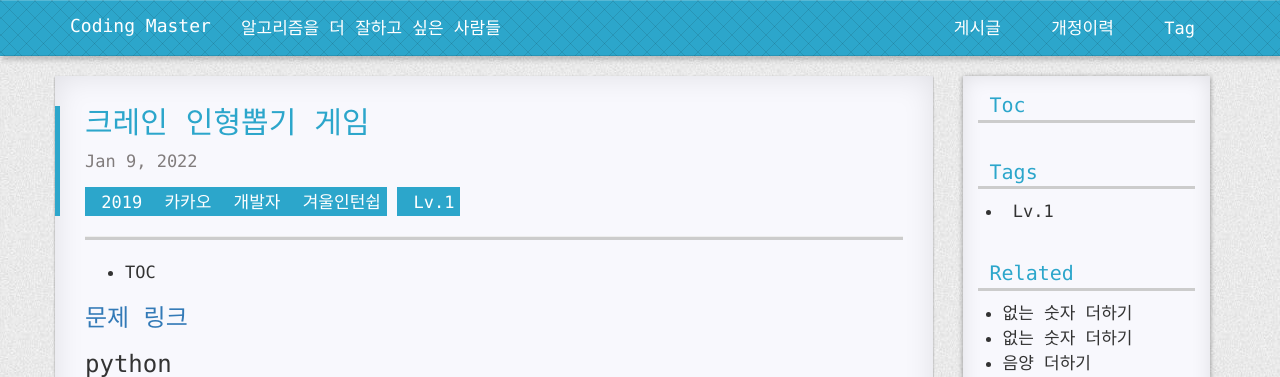
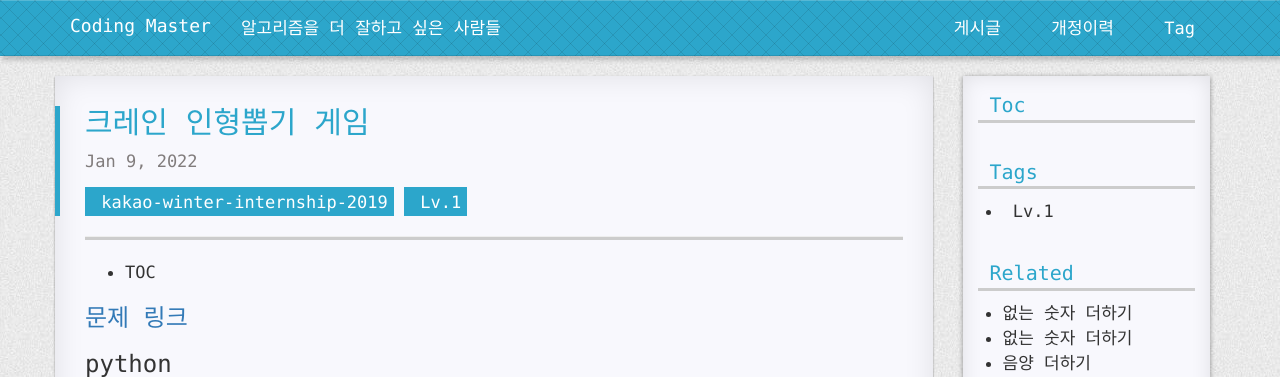
Before and after one commit to COMA-coding-master/COMA-coding-master.github.io, a Jekyll site: the page built from _posts/2022-01-09-크레인인형뽑기게임.md, in a window 1280 px wide. Shown: the top 377 px of the page. Built offline with Jekyll 4.4.1, drawn with Linux system fonts in a browser that asks for light colours; nearby versions of some CDN libraries; comment, search, counter and statistics services are not loaded; a style sheet for code colours, icons or effects is not loaded.

Commit message:
Update 2022-01-09-크레인인형뽑기게임.md
카테고리 이름 한글에서 영얼 ㅗ변경

```diff
--- a/_posts/2022-01-09-크레인인형뽑기게임.md
+++ b/_posts/2022-01-09-크레인인형뽑기게임.md
@@ -1,6 +1,6 @@
 ---
 title: 크레인 인형뽑기 게임
-categories: 2019 카카오 개발자 겨울인턴쉽
+categories: kakao-winter-internship-2019
 tag: Lv.1
 ---
 
```
